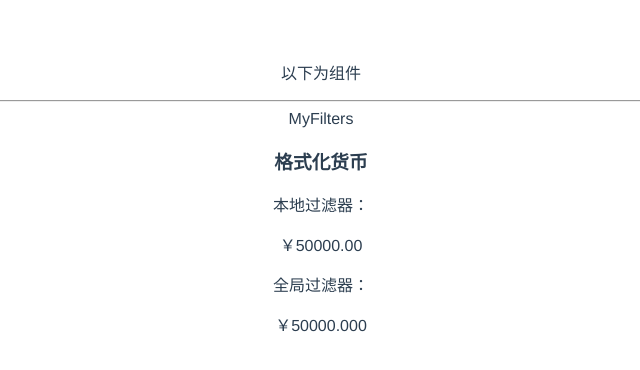
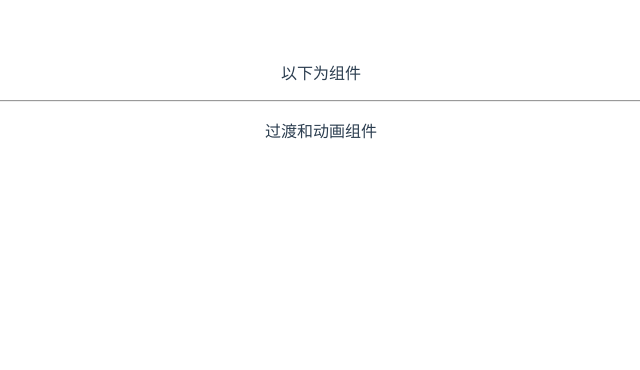
Before and after one commit to MaiXiaochai/firstVue, a Vue app: page / in a window 1280 px wide. Shown: the top 370 px of the page, without its empty margins (319-959 px from the left). Built offline with nearby package versions, Linux system fonts and the light colour scheme.

Commit message:
+)过渡动画

```diff
--- a/package.json
+++ b/package.json
@@ -8,6 +8,7 @@
   },
   "dependencies": {
     "core-js": "^3.6.5",
+    "moment": "^2.27.0",
     "shortid": "^2.2.15",
     "vue": "^2.6.11"
   },
--- a/src/App.vue
+++ b/src/App.vue
@@ -12,7 +12,8 @@
         <!--        <ListFilterAndSort/>-->
         <!--        <OtherInstruct/>-->
         <!--        <DemoEvent></DemoEvent>-->
-        <MyFilters></MyFilters>
+        <!--        <MyFilters></MyFilters>-->
+        <TransitionAndAnimate></TransitionAndAnimate>
 
     </div>
 </template>
@@ -27,7 +28,9 @@
     // import ListFilterAndSort from "./components/ListFilterAndSort";
     // import OtherInstruct from "./components/OtherInstruct";
     // import DemoEvent from "./components/DemoEvent";
-    import MyFilters from "./components/MyFilters";
+    // import MyFilters from "./components/MyFilters";
+    import TransitionAndAnimate from "./components/TransitionAndAnimate";
+
     export default {
         name: 'App',
         components: {
@@ -40,7 +43,8 @@
             // ListFilterAndSort,
             // OtherInstruct,
             // DemoEvent,
-            MyFilters,
+            // MyFilters,
+            TransitionAndAnimate
         }
     }
 </script>
--- a/src/components/MyFilters.vue
+++ b/src/components/MyFilters.vue
@@ -6,15 +6,21 @@
         <p>{{money | currencyFormat}}</p>
         <p>全局过滤器：</p>
         <p>{{money | globalCurrencyFormat}}</p>
+
+        <p>日期格式化</p>
+        <p>{{time | timeFormat}}</p>
     </div>
 </template>
 
 <script>
+    import moment from 'moment';
+
     export default {
         name: "MyFilters",
         data() {
             return {
                 money: 50000,
+                time: new Date()
             }
         },
         // 钩子
@@ -23,6 +29,9 @@
             currencyFormat(value) {
                 // toFixed 把 Number 四舍五入为指定小数位数的数字
                 return '￥' + Number(value).toFixed(2);
+            },
+            timeFormat(value, format='YYYY-MM-DD HH:mm:ss') {
+                return moment(value).format(format);
             }
         }
     }
--- /dev/null
+++ b/src/components/TransitionAndAnimate.vue
@@ -0,0 +1,16 @@
+<template>
+    <div>
+        <p>过渡和动画组件</p>
+
+    </div>
+</template>
+
+<script>
+    export default {
+        name: "TransitionAndAnimate"
+    }
+</script>
+
+<style scoped>
+
+</style>
```
Also changed, not shown: 3 other files (tests, documents, lock files or other folders).
